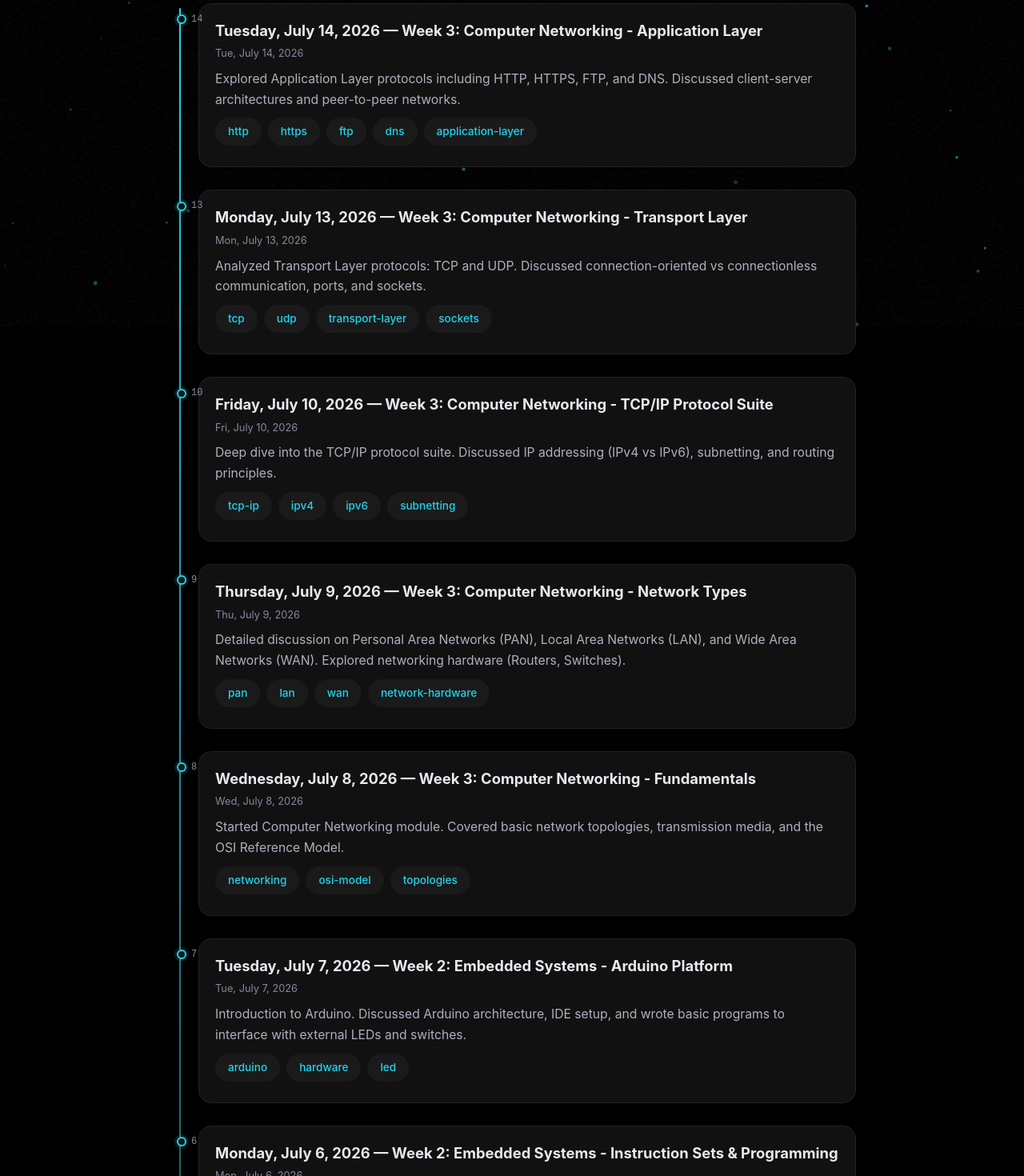
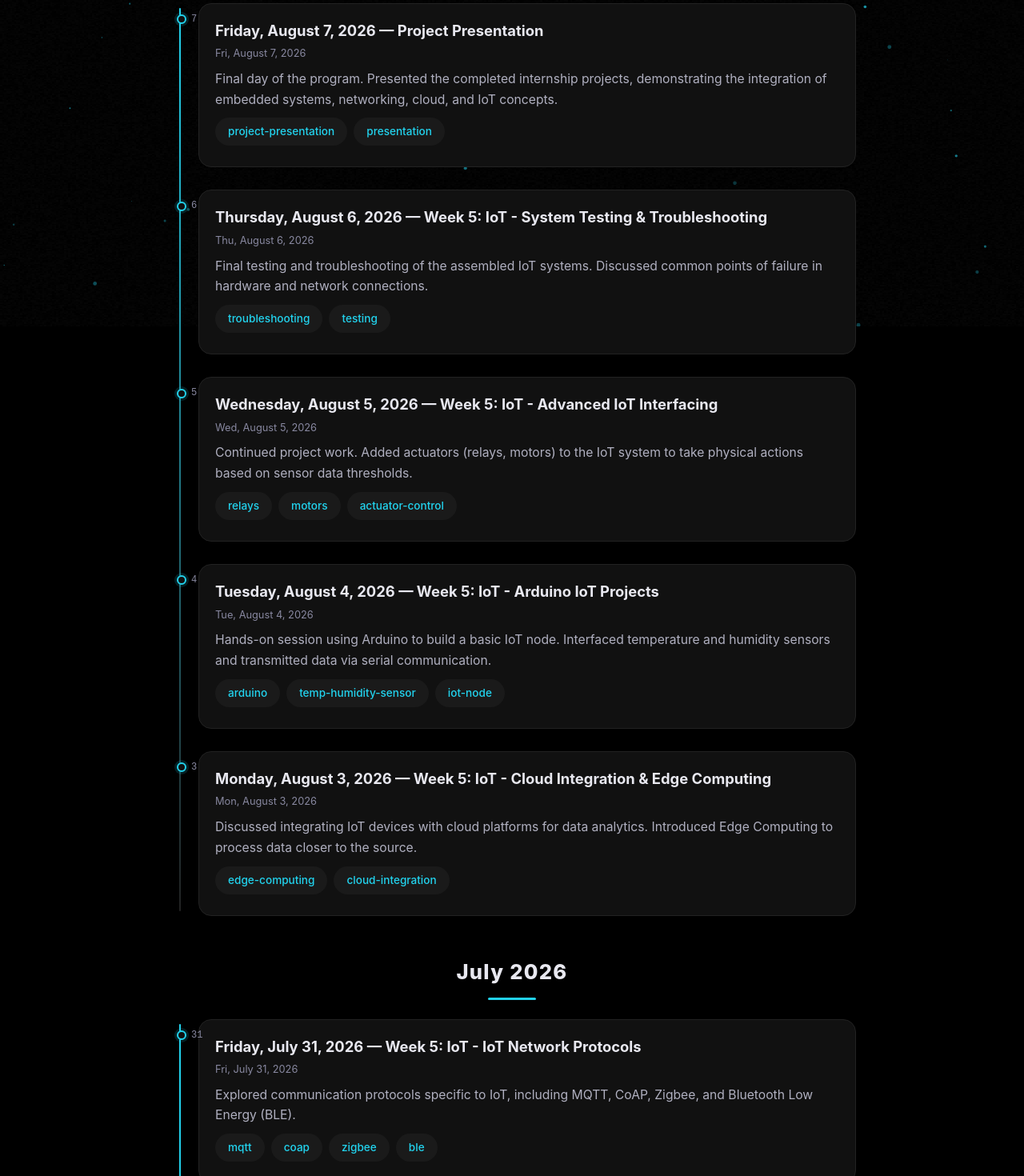
Before and after one commit to Phiraien/Portfolio, a React (Vite) app: page /Portfolio/pmvikas in a window 1280 px wide. Shown: the part 392-1862 px from the top of the page at 80% size. Built offline with nearby package versions, Linux system fonts and the light colour scheme.

Commit message:
chore: add Jul 15-Aug 7 pmvikas daily log entries

```diff
--- a/src/data/pmvikas.js
+++ b/src/data/pmvikas.js
@@ -143,6 +143,132 @@ const pmvikasEntries = [
       "Explored Application Layer protocols including HTTP, HTTPS, FTP, and DNS. Discussed client-server architectures and peer-to-peer networks.",
     tags: ["http", "https", "ftp", "dns", "application-layer"],
   },
+  {
+    date: "2026-07-15",
+    title: "Wednesday, July 15, 2026 — Week 3: Computer Networking - Network Security",
+    content:
+      "Introduction to network security. Covered basic cryptography, firewalls, VPNs, and common network vulnerabilities and attacks.",
+    tags: ["network-security", "cryptography", "firewalls", "vpn"],
+  },
+  {
+    date: "2026-07-16",
+    title: "Thursday, July 16, 2026 — Industry Institution Interactive Meet (BOAT)",
+    content:
+      "Participated in an Industry Institution Interactive Meet to discuss real-world engineering challenges, industry expectations, and collaborative opportunities.",
+    tags: ["industry-meet", "interactive"],
+  },
+  {
+    date: "2026-07-17",
+    title: "Friday, July 17, 2026 — Week 4: Cloud Computing - Introduction",
+    content:
+      "Began Cloud Computing module. Discussed the evolution of cloud technology, virtualization concepts, and hypervisors.",
+    tags: ["cloud-computing", "virtualization", "hypervisors"],
+  },
+  {
+    date: "2026-07-20",
+    title: "Monday, July 20, 2026 — Week 4: Cloud Computing - Service Models",
+    content:
+      "Detailed analysis of Cloud Service Models: Infrastructure as a Service (IaaS), Platform as a Service (PaaS), and Software as a Service (SaaS).",
+    tags: ["iaas", "paas", "saas", "cloud-service-models"],
+  },
+  {
+    date: "2026-07-21",
+    title: "Tuesday, July 21, 2026 — Week 4: Cloud Computing - Deployment Models",
+    content:
+      "Explored Cloud Deployment Models: Public, Private, Hybrid, and Community clouds. Discussed use cases and security implications for each.",
+    tags: ["public-cloud", "private-cloud", "hybrid-cloud", "community-cloud"],
+  },
+  {
+    date: "2026-07-22",
+    title: "Wednesday, July 22, 2026 — Week 4: Cloud Computing - Major Cloud Providers",
+    content:
+      "Overview of major cloud service providers (AWS, Microsoft Azure, Google Cloud). Discussed core compute, storage, and networking services.",
+    tags: ["aws", "azure", "gcp", "cloud-providers"],
+  },
+  {
+    date: "2026-07-23",
+    title: "Thursday, July 23, 2026 — Week 4: Cloud Computing - Cloud Storage & Databases",
+    content:
+      "Deep dive into cloud storage solutions (Object, Block, File storage) and managed databases (Relational and NoSQL) in the cloud.",
+    tags: ["cloud-storage", "nosql", "relational-db"],
+  },
+  {
+    date: "2026-07-24",
+    title: "Friday, July 24, 2026 — Week 4: Cloud Computing - Cloud Security & Architecture",
+    content:
+      "Discussed cloud security best practices, Identity and Access Management (IAM), and designing highly available, fault-tolerant architectures.",
+    tags: ["cloud-security", "iam", "architecture"],
+  },
+  {
+    date: "2026-07-27",
+    title: "Monday, July 27, 2026 — Week 5: IoT - Basic Building Blocks",
+    content:
+      "Started Internet of Things (IoT) module. Explored the basic building blocks of IoT: Sensors, Networks, Processors, and Actuators.",
+    tags: ["iot", "sensors", "actuators"],
+  },
+  {
+    date: "2026-07-28",
+    title: "Tuesday, July 28, 2026 — Week 5: IoT - Subsets of IoT Domain",
+    content:
+      "Discussed various subsets of the IoT Domain: Industrial IoT (IIoT), Consumer IoT (CIoT), Social IoT (SIoT), and Semantic IoT. Introduced Industry 4.0 concepts.",
+    tags: ["iiot", "ciot", "siot", "industry-4-0"],
+  },
+  {
+    date: "2026-07-29",
+    title: "Wednesday, July 29, 2026 — Week 5: IoT - Classes and Types of Sensors",
+    content:
+      "Detailed study of sensor classification (Analog/Digital, Scalar/Vector). Explored various sensor types: Light, Touch, Humidity, Temperature, Force, and Ultrasonic.",
+    tags: ["sensors", "temperature", "humidity", "ultrasonic"],
+  },
+  {
+    date: "2026-07-30",
+    title: "Thursday, July 30, 2026 — Week 5: IoT - Sensor Applications & Case Studies",
+    content:
+      "Analyzed real-world sensor applications. Discussed solving problems like automated waste classification and detecting cracks to prevent railway accidents.",
+    tags: ["sensor-applications", "case-studies"],
+  },
+  {
+    date: "2026-07-31",
+    title: "Friday, July 31, 2026 — Week 5: IoT - IoT Network Protocols",
+    content:
+      "Explored communication protocols specific to IoT, including MQTT, CoAP, Zigbee, and Bluetooth Low Energy (BLE).",
+    tags: ["mqtt", "coap", "zigbee", "ble"],
+  },
+  {
+    date: "2026-08-03",
+    title: "Monday, August 3, 2026 — Week 5: IoT - Cloud Integration & Edge Computing",
+    content:
+      "Discussed integrating IoT devices with cloud platforms for data analytics. Introduced Edge Computing to process data closer to the source.",
+    tags: ["edge-computing", "cloud-integration"],
+  },
+  {
+    date: "2026-08-04",
+    title: "Tuesday, August 4, 2026 — Week 5: IoT - Arduino IoT Projects",
+    content:
+      "Hands-on session using Arduino to build a basic IoT node. Interfaced temperature and humidity sensors and transmitted data via serial communication.",
+    tags: ["arduino", "temp-humidity-sensor", "iot-node"],
+  },
+  {
+    date: "2026-08-05",
+    title: "Wednesday, August 5, 2026 — Week 5: IoT - Advanced IoT Interfacing",
+    content:
+      "Continued project work. Added actuators (relays, motors) to the IoT system to take physical actions based on sensor data thresholds.",
+    tags: ["relays", "motors", "actuator-control"],
+  },
+  {
+    date: "2026-08-06",
+    title: "Thursday, August 6, 2026 — Week 5: IoT - System Testing & Troubleshooting",
+    content:
+      "Final testing and troubleshooting of the assembled IoT systems. Discussed common points of failure in hardware and network connections.",
+    tags: ["troubleshooting", "testing"],
+  },
+  {
+    date: "2026-08-07",
+    title: "Friday, August 7, 2026 — Project Presentation",
+    content:
+      "Final day of the program. Presented the completed internship projects, demonstrating the integration of embedded systems, networking, cloud, and IoT concepts.",
+    tags: ["project-presentation", "presentation"],
+  },
 ];
 
 export default pmvikasEntries;
```
